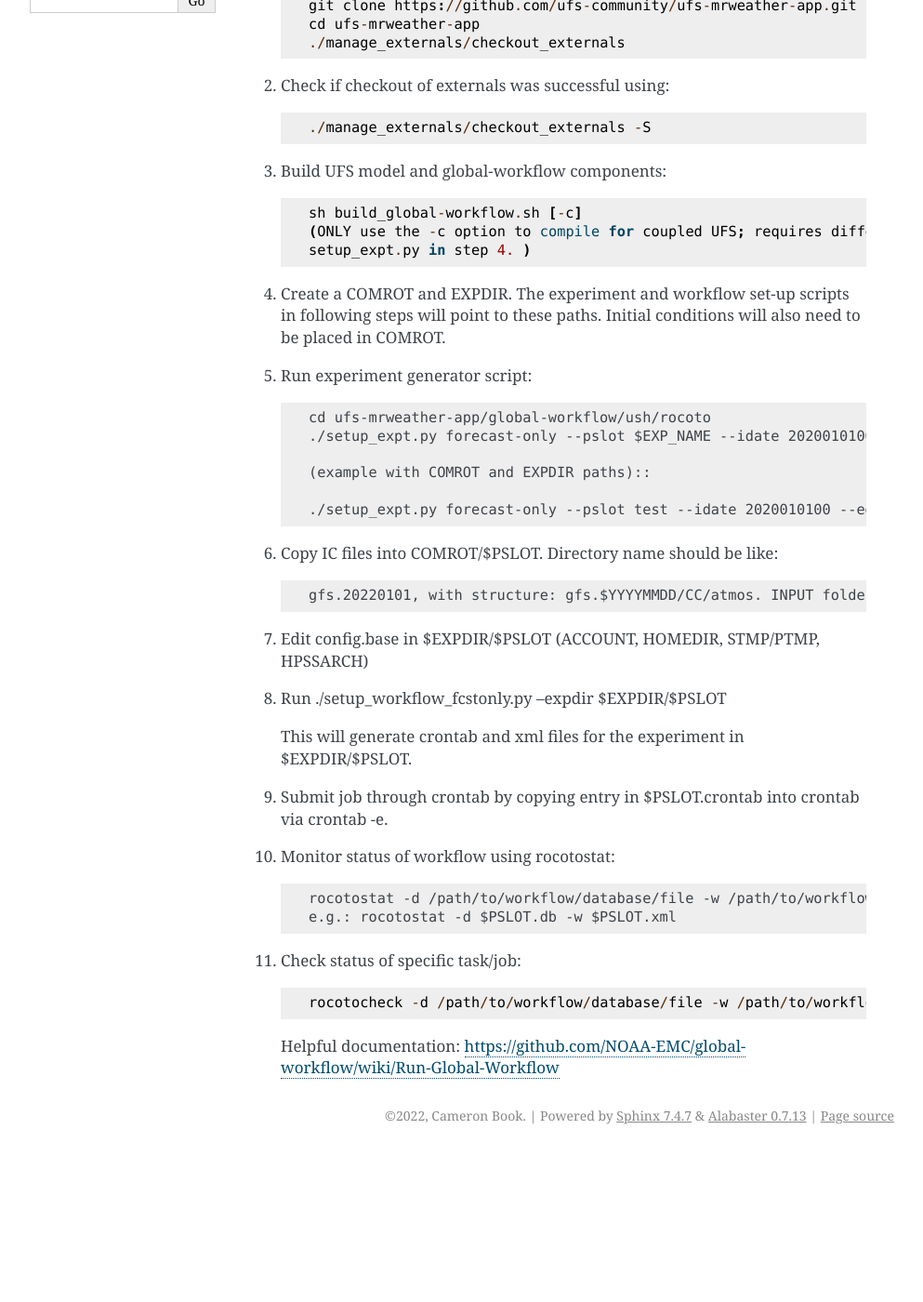
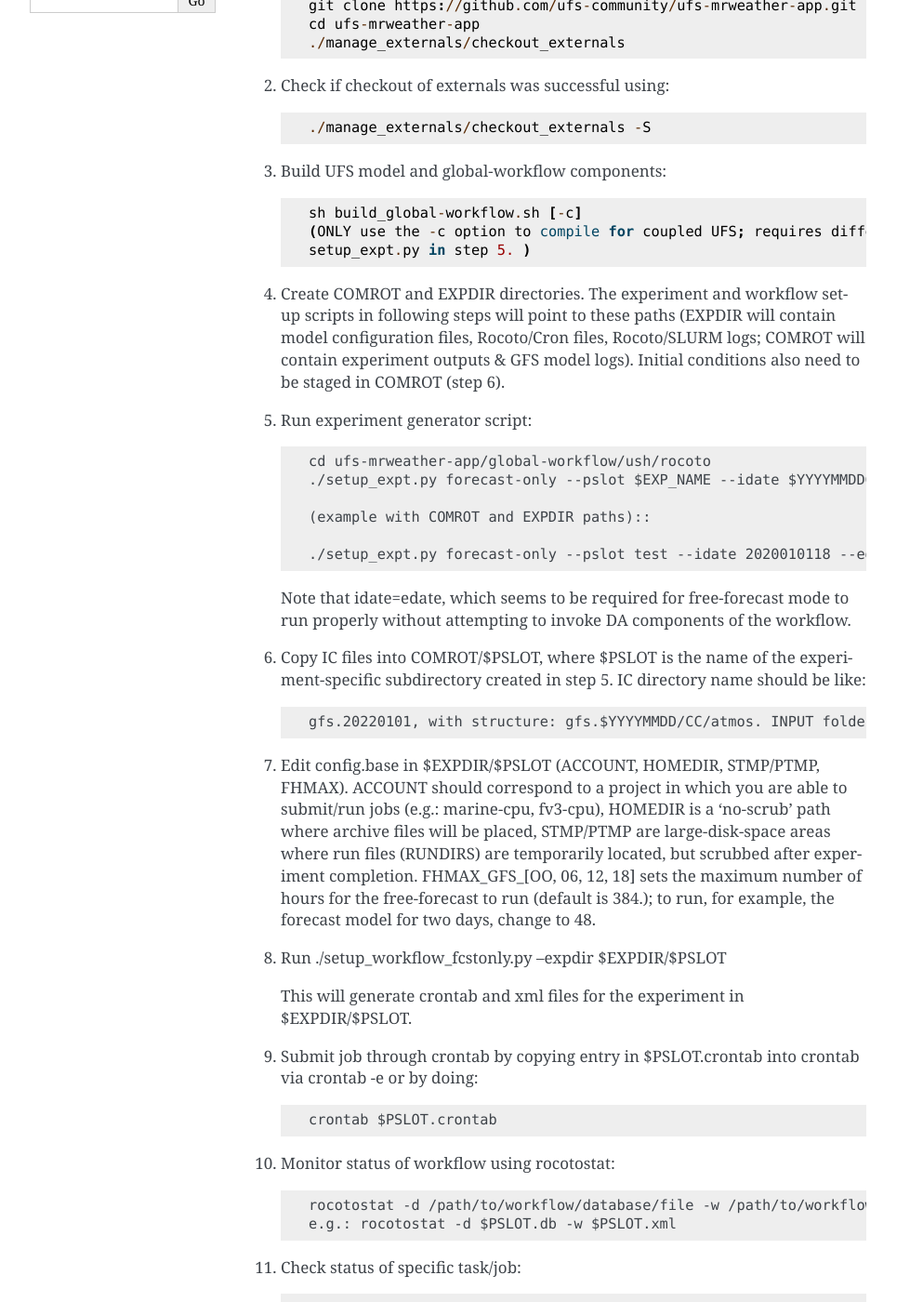
Before and after one commit to ulmononian/EPIC-Documentation, a Sphinx documentation site: the page built from docs/source/mrw-gw.rst, in a window 1280 px wide and 1400 px high, scrolled down 325 px. Shown: the whole window at 93% size, without its empty margins (148-1141 px from the left). Built offline with Sphinx 7.4.7, drawn with Linux system fonts in a browser that asks for light colours; before the commit the page ends 1564 px from its top, so only the background shows below that.

Commit message:
Update mrw-gw.rst

```diff
--- a/docs/source/mrw-gw.rst
+++ b/docs/source/mrw-gw.rst
@@ -18,30 +18,34 @@
 
       sh build_global-workflow.sh [-c]
       (ONLY use the -c option to compile for coupled UFS; requires different physics packages and APP argument when running
-      setup_expt.py in step 4. )
+      setup_expt.py in step 5. )
 
-4. Create a COMROT and EXPDIR. The experiment and workflow set-up scripts in following steps will point to these paths. Initial conditions will also need to be placed in COMROT.
+4. Create COMROT and EXPDIR directories. The experiment and workflow set-up scripts in following steps will point to these paths (EXPDIR will contain model configuration files, Rocoto/Cron files, Rocoto/SLURM logs; COMROT will contain experiment outputs & GFS model logs). Initial conditions also need to be staged in COMROT (step 6).
 
 5. Run experiment generator script::
 
       cd ufs-mrweather-app/global-workflow/ush/rocoto
-      ./setup_expt.py forecast-only --pslot $EXP_NAME --idate 2020010100 --edate 2020010118 --resdet 384 --gfs_cyc 4 --comrot $PATH_TO_YOUR_COMROT_DIR --expdir $PATH_TO_YOUR_EXPDIR
+      ./setup_expt.py forecast-only --pslot $EXP_NAME --idate $YYYYMMDDCC --edate $YYYYMMDDCC --resdet $MODEL_RESOLUTION --comrot $PATH_TO_YOUR_COMROT_DIR --expdir $PATH_TO_YOUR_EXPDIR
 
       (example with COMROT and EXPDIR paths)::
 
-      ./setup_expt.py forecast-only --pslot test --idate 2020010100 --edate 2020010118 --resdet 384 --gfs_cyc 4 --comrot /work/noaa/marine/Cameron.Book/ufs/COMROT --expdir /work/noaa/marine/Cameron.Book/ufs/EXPDIR
+      ./setup_expt.py forecast-only --pslot test --idate 2020010118 --edate 2020010118 --resdet 384 --comrot /work/noaa/stmp/cbook/COMROT --expdir /work/noaa/epic-ps/cbook/uncoupled/EXPDIR
 
-6. Copy IC files into COMROT/$PSLOT. Directory name should be like::
+  Note that idate=edate, which seems to be required for free-forecast mode to run properly without attempting to invoke DA components of the workflow.
 
-      gfs.20220101, with structure: gfs.$YYYYMMDD/CC/atmos. INPUT folder within …/atmos/ contains sfc files needed for GFS ATM to run.
+6. Copy IC files into COMROT/$PSLOT, where $PSLOT is the name of the experiment-specific subdirectory created in step 5. IC directory name should be like::
 
-7. Edit config.base in $EXPDIR/$PSLOT (ACCOUNT, HOMEDIR, STMP/PTMP, HPSSARCH)
+      gfs.20220101, with structure: gfs.$YYYYMMDD/CC/atmos. INPUT folder within …/atmos/ contains IC files needed for GFS ATM to run.
+
+7. Edit config.base in $EXPDIR/$PSLOT (ACCOUNT, HOMEDIR, STMP/PTMP, FHMAX). ACCOUNT should correspond to a project in which you are able to submit/run jobs (e.g.: marine-cpu, fv3-cpu), HOMEDIR is a 'no-scrub' path where archive files will be placed, STMP/PTMP are large-disk-space areas where run files (RUNDIRS) are temporarily located, but scrubbed after experiment completion. FHMAX_GFS_[OO, 06, 12, 18] sets the maximum number of hours for the free-forecast to run (default is 384.); to run, for example, the forecast model for two days, change to 48.
 
 8. Run ./setup_workflow_fcstonly.py --expdir $EXPDIR/$PSLOT
 
    This will generate crontab and xml files for the experiment in $EXPDIR/$PSLOT.
 
-9.  Submit job through crontab by copying entry in $PSLOT.crontab into crontab via crontab -e.
+9.  Submit job through crontab by copying entry in $PSLOT.crontab into crontab via crontab -e or by doing::
+
+      crontab $PSLOT.crontab
 
 10. Monitor status of workflow using rocotostat::
 
```
